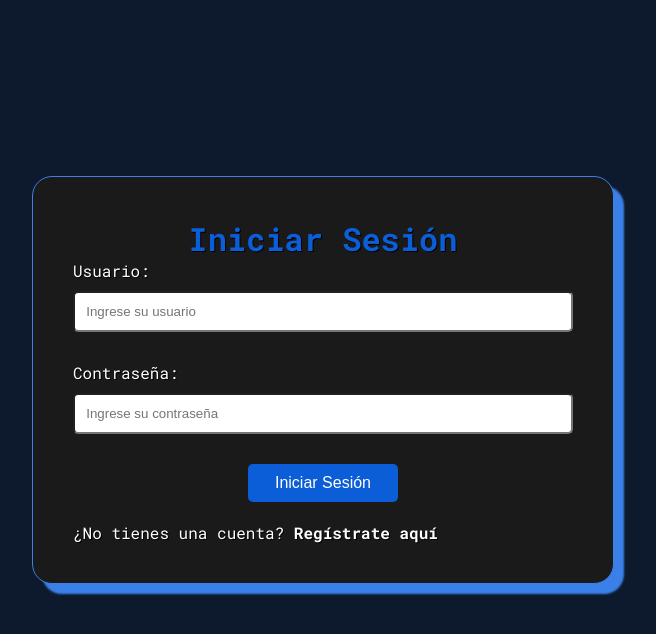
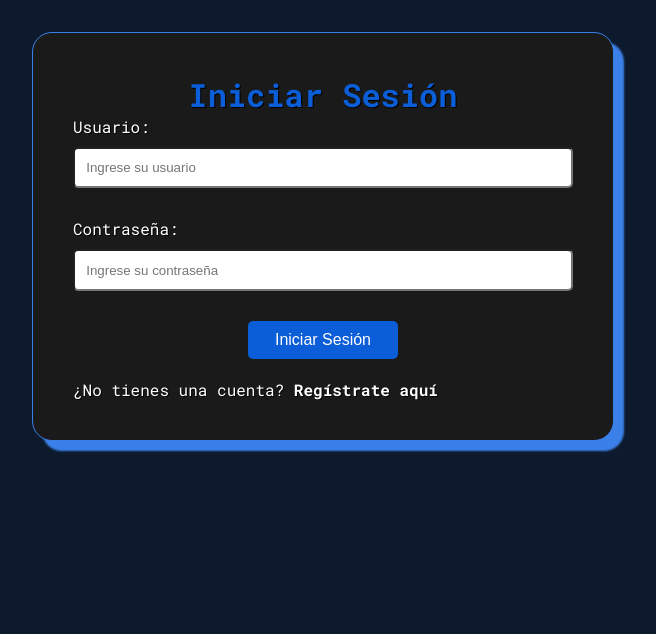
Before and after one commit to LNS45/videogames_store, an Angular app: page /login in a window 1280 px wide. Shown: the top 634 px of the page, without its empty margins (317-973 px from the left). Built offline with nearby package versions, Linux system fonts and the light colour scheme.

Commit message:
Correcion de contenedor Auth

```diff
--- a/src/app/auth/auth-component/auth-component.component.css
+++ b/src/app/auth/auth-component/auth-component.component.css
@@ -2,14 +2,18 @@
 
 .auth_container{
     width: 100%;
-    height: 95vh;
+    height: 100%;
+    padding: 2rem;
+    box-sizing: border-box;
     display: flex;
     justify-content: center;
     align-items: center;
 }
 
+
 .form_container{
     background:	#1A1A1A;
+    position: relative;
     width: 31.25rem;
     height: auto;
     padding: 2.5rem;
@@ -80,3 +84,8 @@
 .form button:hover{
     background-color: #3A80E8;
 }
+
+
+.form_sign{
+
+}
--- a/src/app/auth/auth-component/registrar/registrar.component.css
+++ b/src/app/auth/auth-component/registrar/registrar.component.css
@@ -0,0 +1,5 @@
+
+.form_sign{
+
+
+}
--- a/src/app/auth/auth-component/registrar/registrar.component.html
+++ b/src/app/auth/auth-component/registrar/registrar.component.html
@@ -1,5 +1,5 @@
 
-<div class="form_container">
+<div class="form_container form_sign">
     <h1>Crear Cuenta</h1>
     <form class="form" [formGroup]="group">
         <div class="form_campo">
```
